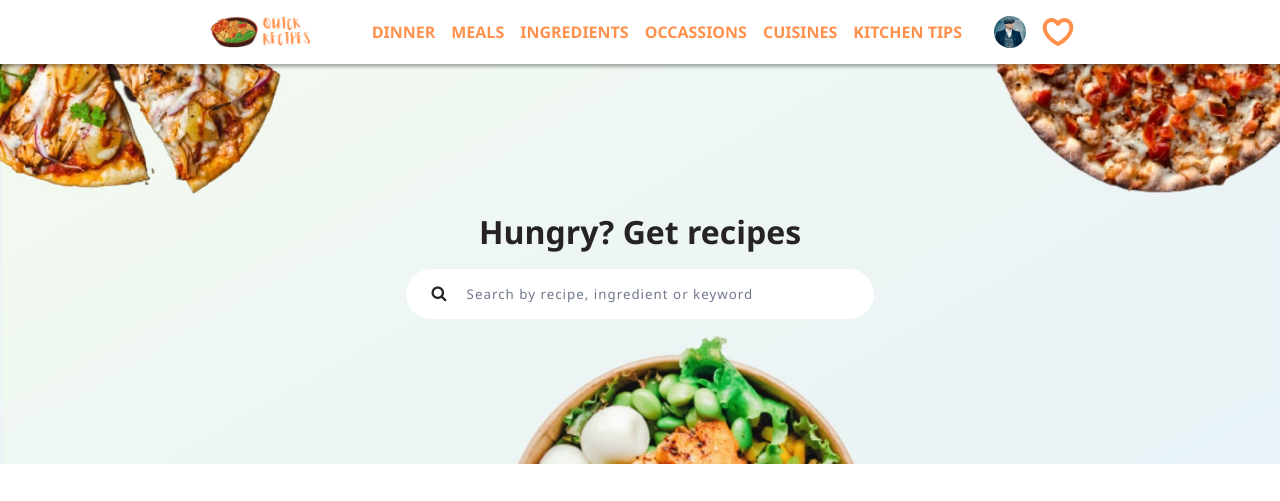
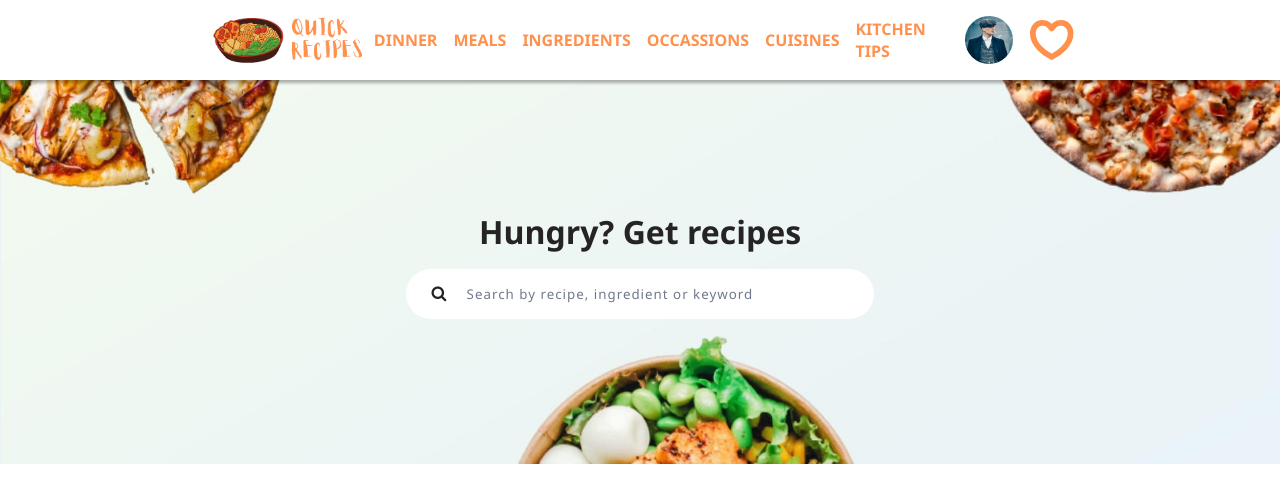
Before and after one commit to Ravien777/quick-recipes, a plain HTML site: page index.html in a window 1280 px wide. Shown: the top 501 px of the page. Drawn offline with Linux system fonts and the light colour scheme.

Commit message:
Small header changes

```diff
--- a/css/style.css
+++ b/css/style.css
@@ -28,6 +28,11 @@ p {
 a {
   text-decoration: none;
   color: var(--second-color);
+}
+
+.size-full {
+  height: 100% !important;
+  width: 100% !important;
 }
 
 header {
@@ -691,6 +696,12 @@ footer p {
 }
 
 @media screen and (min-width: 1008px) {
+  .height-3 {
+    height: 3rem;
+  }
+  .width-3 {
+    width: 3rem;
+  }
   .hero {
     height: 50vh;
   }
@@ -754,14 +765,7 @@ footer p {
     max-width: 1200px;
   }
   .logo-link {
-    height: 3rem;
     width: auto;
-  }
-  .favorites,
-  .account,
-  .favorites svg {
-    height: 3rem;
-    width: 3rem;
   }
   .menu-item .link {
     letter-spacing: 1px;
--- a/index.html
+++ b/index.html
@@ -25,7 +25,7 @@
               <button id="toggle-mobile-menu" class="hamburger-menu">
                 <span class="bar"></span>
               </button>
-              <a href="#" class="logo-link"
+              <a href="#" class="logo-link height-3"
                 ><img
                   src="img/quick-recipes-logo-transparent.png"
                   alt="Quick Recipes Logo"
@@ -73,11 +73,12 @@
                   </li>
                 </ul>
               </div>
-              <button class="account">
+              <button class="account height-3 width-3">
                 <img src="img/profile-pic.jpg" alt="Account picture" />
               </button>
-              <button class="favorites">
+              <button class="favorites height-3 width-3">
                 <svg
+                  class="size-full"
                   width="800px"
                   height="800px"
                   viewBox="0 0 24 24"
--- a/js/main.js
+++ b/js/main.js
@@ -22,3 +22,10 @@ menu_btn.addEventListener("click", () => {
     window.scrollTo(0, parseInt(scrollY || "0") * -1);
   }
 });
+
+window.addEventListener("scroll", () => {
+  console.log(scrollY);
+  if (scrollY > 90) {
+    // Change height of elements in header to 2rem
+  }
+});
```
